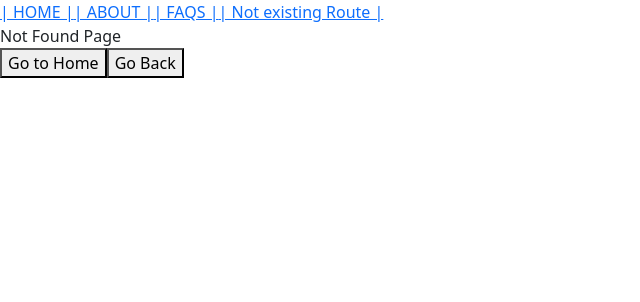
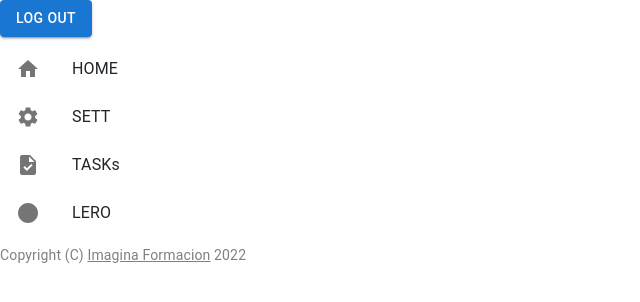
Before and after one commit to ssuarezs/ob_react_n1, a React (Create React App) app: page /dashboard in a window 1280 px wide. Before the commit this address had no page. Shown: the top 302 px of the page, without its empty margins (0-640 px from the left). Built offline with nearby package versions, Linux system fonts and the light colour scheme.

Commit message:
Ejercicion 16,17,18

```diff
--- a/package.json
+++ b/package.json
@@ -3,11 +3,16 @@
   "version": "0.1.0",
   "private": true,
   "dependencies": {
+    "@emotion/react": "^11.10.4",
+    "@emotion/styled": "^11.10.4",
+    "@mui/icons-material": "^5.10.6",
+    "@mui/material": "^5.10.6",
     "@testing-library/jest-dom": "^5.16.5",
     "@testing-library/react": "^13.3.0",
     "@testing-library/user-event": "^13.5.0",
     "bootstrap": "^5.2.0",
     "bootstrap-icons": "^1.9.1",
+    "clsx": "^1.2.1",
     "formik": "^2.2.9",
     "node-sass": "^7.0.1",
     "react": "^18.2.0",
--- /dev/null
+++ b/src/App.js
@@ -0,0 +1,41 @@
+import { BrowserRouter as Router, Route, Routes, Navigate } from 'react-router-dom'
+import LoginPage from './pages/auth/LoginPage';
+import Dashboard from './pages/dashboard/Dashboard';
+
+function App() {
+
+  // todo change to value from sessionStorage
+  let loggedIn = true
+
+  return (
+    <Router>
+      {/** Route Switch */}
+      <Routes>
+
+        {/** Redirect to protect our routes */}
+        <Route exact path='/'>
+          {loggedIn ?
+            <Route path='/' element={<Navigate replace to='/dashboard'/>}/>
+            :
+            <Route path='/' element={<Navigate replace to='/login'/>}/>
+          }
+        </Route>
+
+        {/** Login Route */}
+        <Route path='/login' element={<LoginPage/>}/>
+
+        {/** Dashboard Route (protected) */}
+        <Route exact path='/dashboard'>
+          {loggedIn ?
+            <Route path='/dashboard' element={<Dashboard/>}/>
+            :
+            <Route path='/dashboard' element={<Navigate replace to='/login'/>}/>
+          }
+        </Route>
+
+      </Routes>
+    </Router>
+  );
+}
+
+export default App;
--- a/src/AppRoutingOne.js
+++ b/src/AppRoutingOne.js
@@ -1,4 +1,5 @@
-import { BrowserRouter as Router, Route, Routes, Link } from 'react-router-dom'
+import { useEffect, useState } from 'react';
+import { BrowserRouter as Router, Route, Routes, Link, Navigate, useNavigate} from 'react-router-dom'
 
 import HomePage from './pages/home/HomePage';
 import NotFoundPage from './pages/404/NotFoundPage';
@@ -6,8 +7,35 @@ import AboutPage from './pages/about-faqs/AboutPage';
 import ProfilePage from './pages/profile/ProfilePage';
 import TasksPage from './pages/tasks/TasksPage';
 import TaskDetailPage from './pages/tasks/TaskDetailPage';
+import LoginPage from './pages/auth/LoginPage';
 
 function AppRouting() {
+
+  let logged = localStorage.getItem('credentials')
+
+  let taskList = [
+    {
+      id: 1,
+      name: 'Task 1',
+      description: 'Desc 1'
+    },
+    {
+      id: 2,
+      name: 'Task 2',
+      description: 'Desc 2'
+    },
+    {
+      id: 3,
+      name: 'Task 3',
+      description: 'Desc 3'
+    }
+  ]
+
+  useEffect(() => {
+    logged = localStorage.getItem('credentials')
+    console.log('User Logged?', logged)
+  }, [])
+
   return (
     <Router>
       <div>
@@ -16,16 +44,40 @@ function AppRouting() {
           <Link to='/about'>| ABOUT |</Link>
           <Link to='/faqs'>| FAQS |</Link>
           <Link to='/any404'>| Not existing Route |</Link>
+          <Link to='/login'>| LogIn |</Link>
+          <Link to='/task/1'>| Task 1 |</Link>
+          <Link to='/task/2'>| Task 2 |</Link>
+          <Link to='/task/3'>| Task 3 |</Link>
         </aside>
         <main>
           <Routes>
             <Route path='/' element={<HomePage/>}/>
-            <Route path='/profile' element={<ProfilePage/>}/>
             <Route path='/about' element={<AboutPage/>}/>
             <Route path='/faqs' element={<AboutPage/>}/>
+
+            <Route path='/login'>
+              {
+                !logged ?
+                  <Route path='/login' element={<LoginPage/>}/>
+                  :
+                  <Route path='/login' element={<Navigate replace to='/'/>}/>
+              }
+            </Route>
+
+            <Route path='/profile'>
+              {
+                logged ?
+                  <Route path='/profile' element={<ProfilePage/>}/>:
+                  <Route path='/profile' element={<Navigate replace to='/login'/>}/>
+              }
+            </Route>
+
             <Route path='/tasks' element={<TasksPage/>}/>
-            <Route path='/task/:id' element={<TaskDetailPage/>}/>
-
+            <Route
+              exact
+              path='/task/:id'
+              element={<TaskDetailPage tasks={taskList}/>}
+            />
             <Route path='*' element={<NotFoundPage/>}/>
           </Routes>
         </main>
--- /dev/null
+++ b/src/components/pure/CopyRight.jsx
@@ -0,0 +1,21 @@
+import React from 'react';
+import Link from '@mui/material/Link'
+import Typography from '@mui/material/Typography'
+
+const CopyRight = () => {
+    return (
+        <Typography variant='body2' color='GrayText' ali>
+            { 'Copyright (C) ' }
+
+            <Link color='inherit' href='https://imaginaformacion.com'>
+                Imagina Formacion
+            </Link>
+
+            { ' ' }
+
+            { new Date().getFullYear() }
+        </Typography>
+    );
+}
+
+export default CopyRight;
--- /dev/null
+++ b/src/components/pure/MenuListItems.jsx
@@ -0,0 +1,40 @@
+import React from 'react';
+
+import { useNavigate } from 'react-router-dom';
+
+import { List, ListItem, ListItemIcon, ListItemText } from '@mui/material'
+import { Home, Settings, Task, Circle } from '@mui/icons-material'
+
+const getIcon = (icon) => {
+    const map = {
+        'HOME': <Home/>,
+        'SETTINGS': <Settings/>,
+        'TASKS': <Task/>
+    }
+
+    return map[icon] ?? <Circle/>
+}
+
+const MenuListItems = ({list}) => {
+
+    console.log(list)
+
+    const navigate = useNavigate()
+
+    const navigation = (path) => {
+        navigate(path)
+    }
+
+    return (
+        <List>
+            {list.map(({text, path, icon}, index) => (
+                <ListItem key={index} button onClick={() => navigation(path)}>
+                    <ListItemIcon>{getIcon(icon)}</ListItemIcon>
+                    <ListItemText primary={text}/>
+                </ListItem>
+            ))}
+        </List>
+    );
+}
+
+export default MenuListItems;
--- a/src/components/pure/forms/loginFormik.jsx
+++ b/src/components/pure/forms/loginFormik.jsx
@@ -1,6 +1,7 @@
 import React from 'react';
 import { Formik, Field, Form, ErrorMessage } from 'formik';
 import * as Yup from 'yup'
+import { useNavigate } from 'react-router-dom';
 
 const loginSchema = Yup.object().shape({
     email: Yup.string()
@@ -12,6 +13,7 @@ const loginSchema = Yup.object().shape({
 
 const LoginFormik = () => {
 
+    const navigate = useNavigate()
     const initialCredentials = {
         email: '',
         password: ''
@@ -19,7 +21,8 @@ const LoginFormik = () => {
     const submitLogin = async (values) => {
         await new Promise((r) => setTimeout(r,1000))
         alert(JSON.stringify(values, null, 2))
-        localStorage.setItem('credentials', JSON.stringify(values, null, 2))
+        await localStorage.setItem('credentials', JSON.stringify(values, null, 2))
+        navigate('/profile')
     }
 
     return (
--- a/src/index.js
+++ b/src/index.js
@@ -1,6 +1,6 @@
 import React from 'react';
 import ReactDOM from 'react-dom/client';
-import AppRouting from './AppRoutingOne';
+import App from './App';
 import reportWebVitals from './reportWebVitals';
 
 import 'bootstrap/dist/css/bootstrap.css';
@@ -9,7 +9,7 @@ import 'bootstrap-icons/font/bootstrap-icons.css'
 const root = ReactDOM.createRoot(document.getElementById('root'));
 root.render(
   <React.StrictMode>
-    <AppRouting/>
+    <App/>
   </React.StrictMode>
 );
 
--- /dev/null
+++ b/src/pages/auth/LoginPage.jsx
@@ -0,0 +1,13 @@
+import React from 'react';
+import LoginFormik from '../../components/pure/forms/loginFormik'
+
+const LoginPage = () => {
+    return (
+        <div>
+            <h1>Login Page</h1>
+            <LoginFormik></LoginFormik>
+        </div>
+    );
+}
+
+export default LoginPage;
--- /dev/null
+++ b/src/pages/dashboard/Dashboard.jsx
@@ -0,0 +1,33 @@
+import React from 'react';
+import { useNavigate } from 'react-router-dom';
+
+import { Button } from '@mui/material'
+
+import CopyRight from '../../components/pure/CopyRight';
+import MenuListItems from '../../components/pure/MenuListItems';
+
+const Dashboard = () => {
+
+    const navigate = useNavigate()
+
+    const logout = () => {
+        navigate('/login')
+    }
+
+    const list = [
+        {text: 'HOME', icon: 'HOME', path:'/dashboard'},
+        {text: 'SETT', icon: 'SETTINGS', path:'/dashboard'},
+        {text: 'TASKs', icon: 'TASKS', path:'/dashboard'},
+        {text: 'LERO', icon: 'OTHER', path:'/dashboard'}
+    ]
+
+    return (
+        <div>
+            <Button variant="contained" onClick={logout}>Log out</Button>
+            <MenuListItems list={list}/>
+            <CopyRight/>
+        </div>
+    );
+}
+
+export default Dashboard;
--- a/src/pages/home/HomePage.jsx
+++ b/src/pages/home/HomePage.jsx
@@ -5,10 +5,12 @@ const HomePage = () => {
     const location = useLocation()
     const navigate = useNavigate()
 
-    console.log(location, navigate)
+    console.log(location)
 
     const navigation = (path) => {
-        navigate(path)
+        navigate(path,
+            { state: {online: true} }
+        )
     }
 
     const goBack = () => {
--- a/src/pages/profile/ProfilePage.jsx
+++ b/src/pages/profile/ProfilePage.jsx
@@ -5,7 +5,9 @@ const ProfilePage = ({user}) => {
     const location = useLocation()
     const navigate = useNavigate()
 
-    console.log(location, navigate)
+    const {state} = location
+
+    console.log(state)
 
     const navigation = (path) => {
         navigate(path)
@@ -21,6 +23,7 @@ const ProfilePage = ({user}) => {
             <div>
                 <button onClick={goBack}>Go Back</button>
                 <button onClick={() => navigate('/tasks')}>Your Tasks</button>
+                <h3>{state.online ? 'online':'offline'}</h3>
             </div>
         </div>
     );
--- a/src/pages/tasks/TaskDetailPage.jsx
+++ b/src/pages/tasks/TaskDetailPage.jsx
@@ -1,7 +1,8 @@
+
 import React from 'react';
 import { useLocation, useNavigate, useParams } from 'react-router-dom';
 
-const TaskDetailPage = () => {
+const TaskDetailPage = ({tasks}) => {
     const location = useLocation()
     const navigate = useNavigate()
 
@@ -14,10 +15,13 @@ const TaskDetailPage = () => {
     }
 
     const {id} = useParams()
+    const task = tasks[id-1]
 
     return (
         <div>
             <h3>Task Details - {id}</h3>
+            <h2>{task.name}</h2>
+            <h2>{task.description}</h2>
             <div>
                 <button onClick={goBack}>Go Back</button>
             </div>
```
Also changed, not shown: 1 other file (tests, documents, lock files or other folders).
